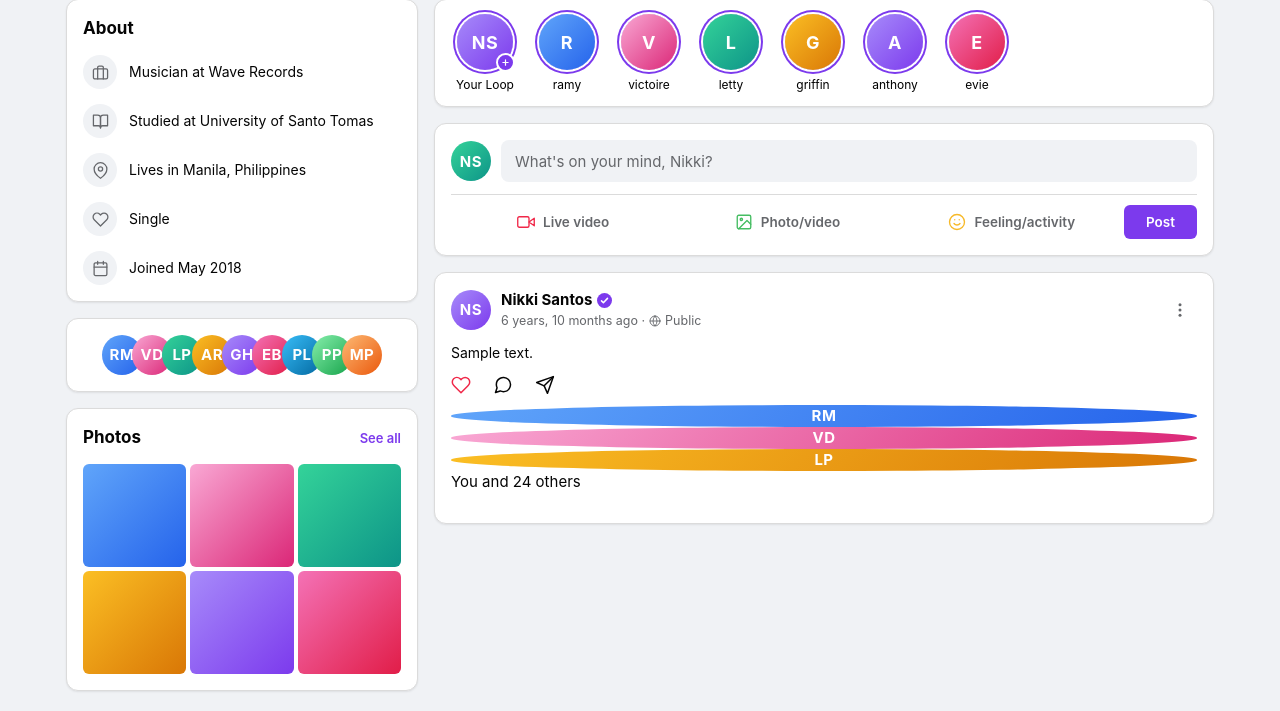
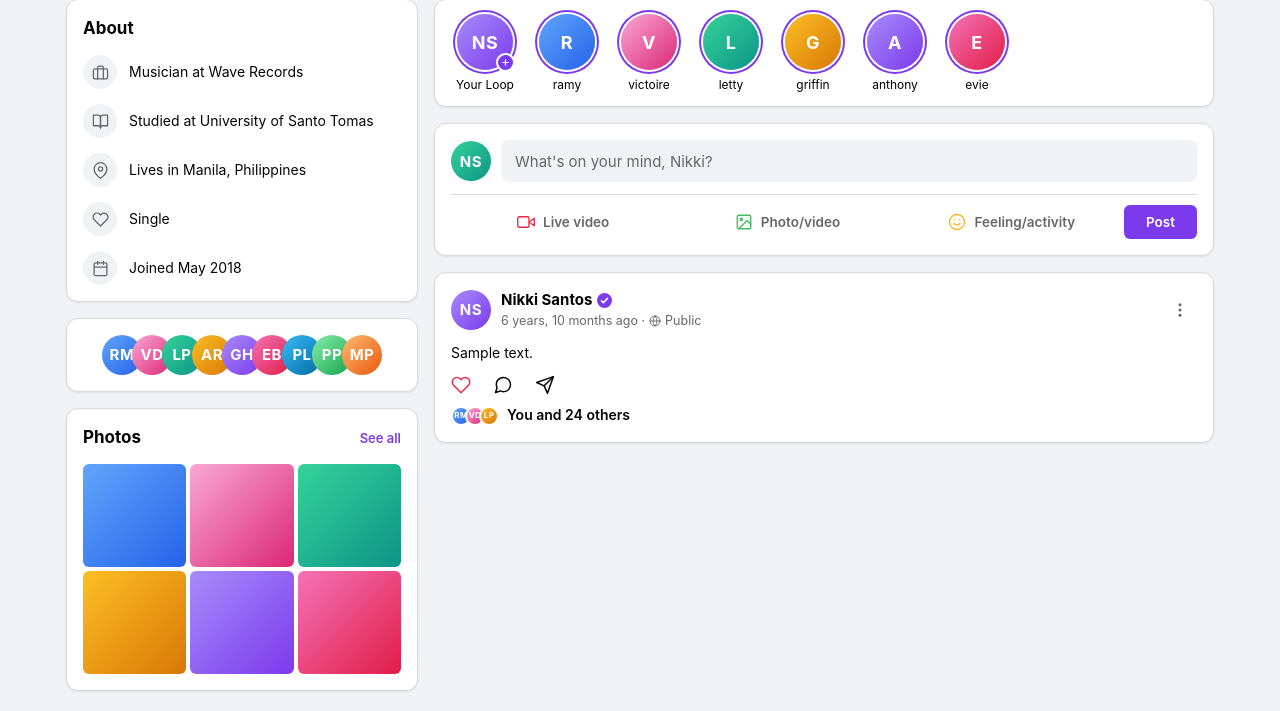
Before and after one commit to kvnwave/DJANGO-PROJECTS, a Django app: page /facebook/ in a window 1280 px wide. Shown: the part 614-1325 px from the top of the page. Run offline with Django 5.2, Linux system fonts and the light colour scheme; data comes from the database, SQL or seed files in the repository; tables that the repository leaves empty hold one stand-in row (values such as "Sample post").

Commit message:
fix: post likes row rendering as stretched pills
The likes row was a <p> containing <div> avatars; browsers auto-close
<p> at the first <div>, hoisting the avatars out of the flex container
and rendering them as full-width pill shapes. Use a div wrapper and
span avatars instead.

```diff
--- a/templates/facebook/profile.html
+++ b/templates/facebook/profile.html
@@ -211,14 +211,14 @@
               <svg width="20" height="20" viewBox="0 0 24 24" fill="none" stroke="currentColor" stroke-width="1.8" stroke-linecap="round" stroke-linejoin="round" aria-hidden="true"><path d="M22 2 11 13"/><path d="M22 2 15 22l-4-9-9-4z"/></svg>
             </button>
           </div>
-          <p class="post-likes">
+          <div class="post-likes">
             <span class="mini-avatars" aria-hidden="true">
-              <div class="avatar tone-0">RM</div>
-              <div class="avatar tone-1">VD</div>
-              <div class="avatar tone-3">LP</div>
+              <span class="avatar tone-0">RM</span>
+              <span class="avatar tone-1">VD</span>
+              <span class="avatar tone-3">LP</span>
             </span>
             You and 24 others
-          </p>
+          </div>
         </article>
         {% endfor %}
       {% else %}
```
